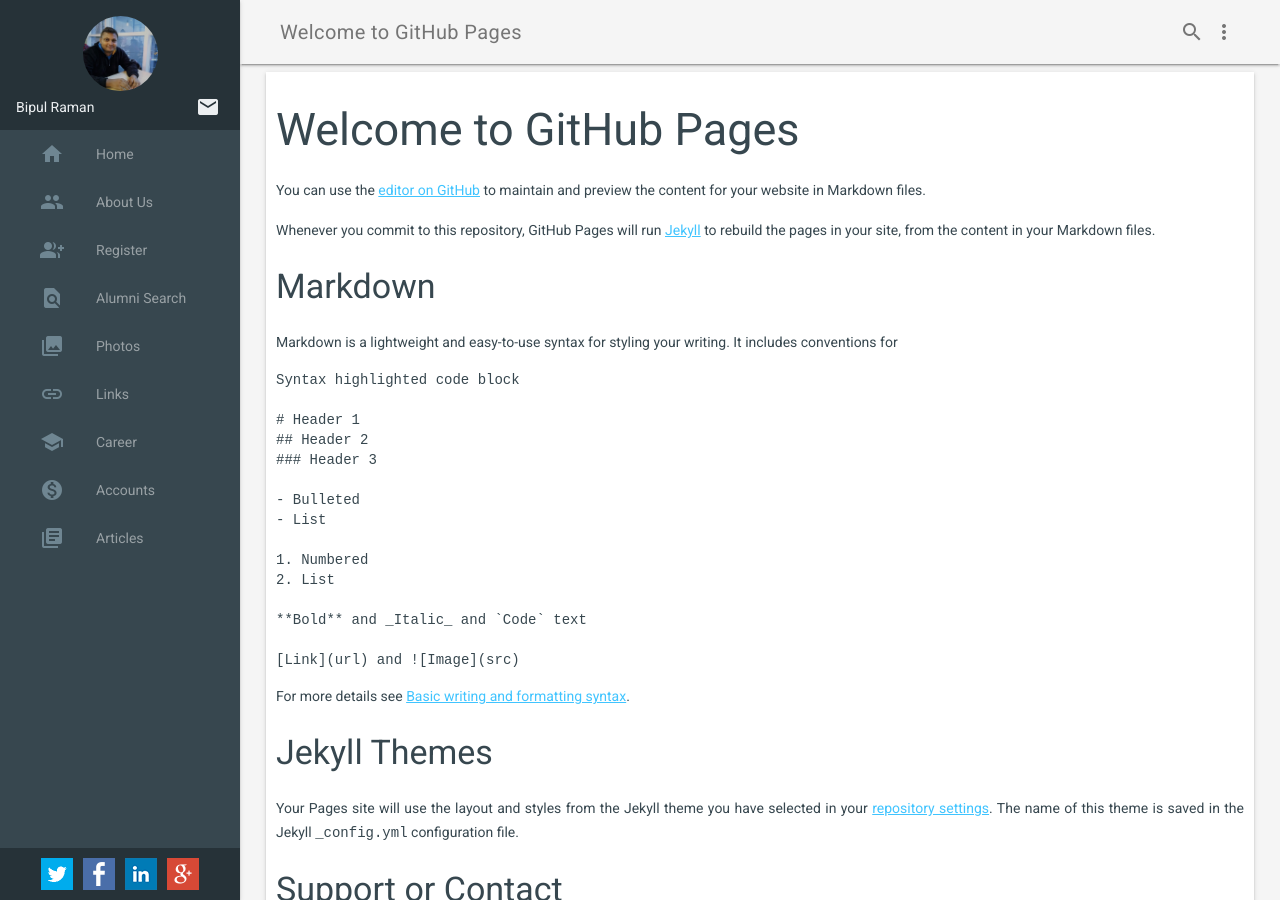
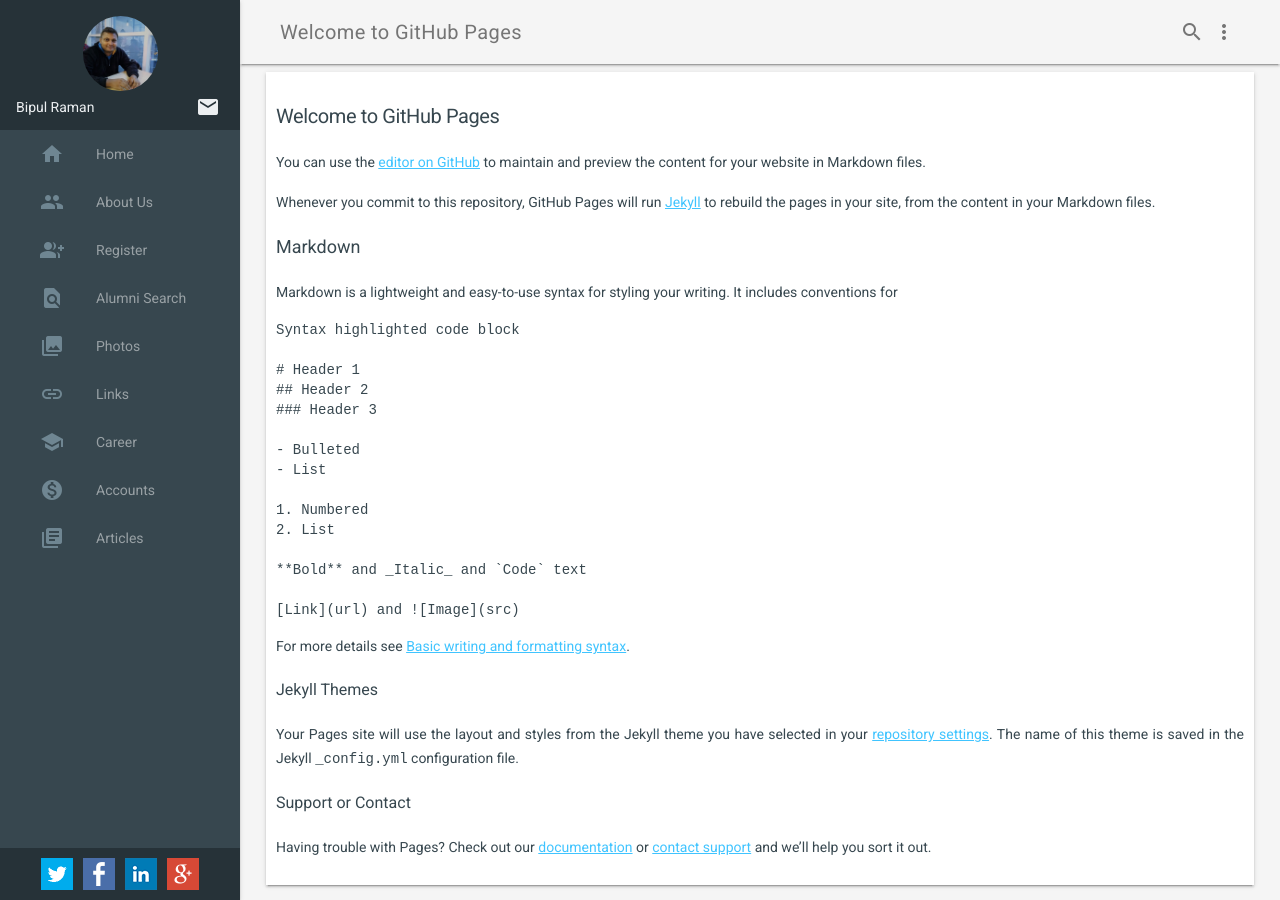
Before and after one commit to BipulRaman/JNVSAA, a Jekyll site: the page built from index.md, in a window 1280 px wide. Built offline with Jekyll 4.4.1, drawn with Linux system fonts in a browser that asks for light colours; nearby versions of some CDN libraries; our own code applies the rules of GitHub Pages for plain Markdown files.

Commit message:
CSS added.

````diff
--- a/index.md
+++ b/index.md
@@ -1,14 +1,14 @@
-## Welcome to GitHub Pages
+# Welcome to GitHub Pages
 
 You can use the [editor on GitHub](https://github.com/BipulRaman/JNVSAA/edit/gh-pages/index.md) to maintain and preview the content for your website in Markdown files.
 
 Whenever you commit to this repository, GitHub Pages will run [Jekyll](https://jekyllrb.com/) to rebuild the pages in your site, from the content in your Markdown files.
 
-### Markdown
+## Markdown
 
 Markdown is a lightweight and easy-to-use syntax for styling your writing. It includes conventions for
 
-```markdown
+```md
 Syntax highlighted code block
 
 # Header 1
--- a/static/css/styles.css
+++ b/static/css/styles.css
@@ -90,3 +90,10 @@
 .share li{padding-top: 15px !important;}
 #divPost > div{margin-right: 15px !important;}
 /* END of custom CSS */
+
+h1{ font-size: 20px; line-height: 20px; }
+h2{ font-size: 18px; line-height: 18px; }
+h3{ font-size: 16px; line-height: 16px; }
+h4{ font-size: 14px; line-height: 14px; }
+h5{ font-size: 12px; line-height: 12px; }
+h6{ font-size: 10px; line-height: 10px; }
````
